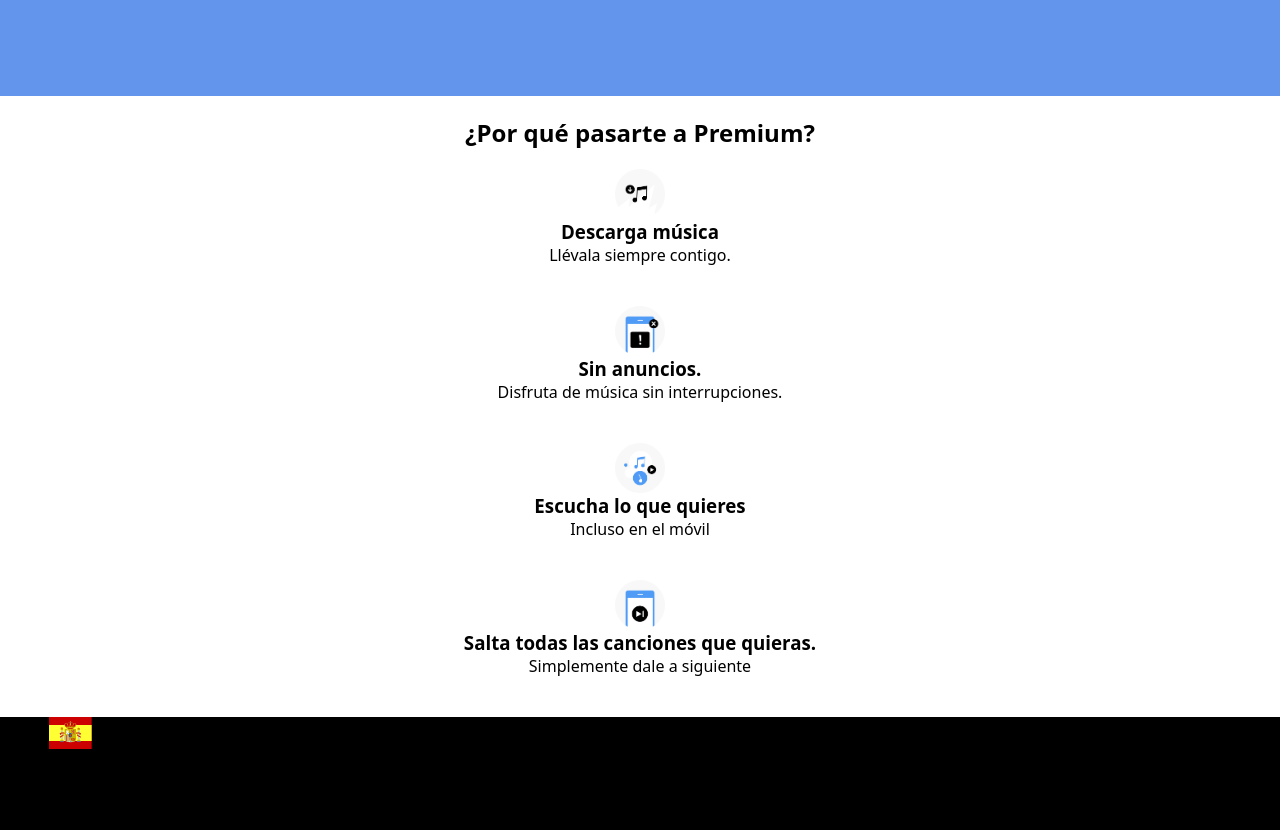
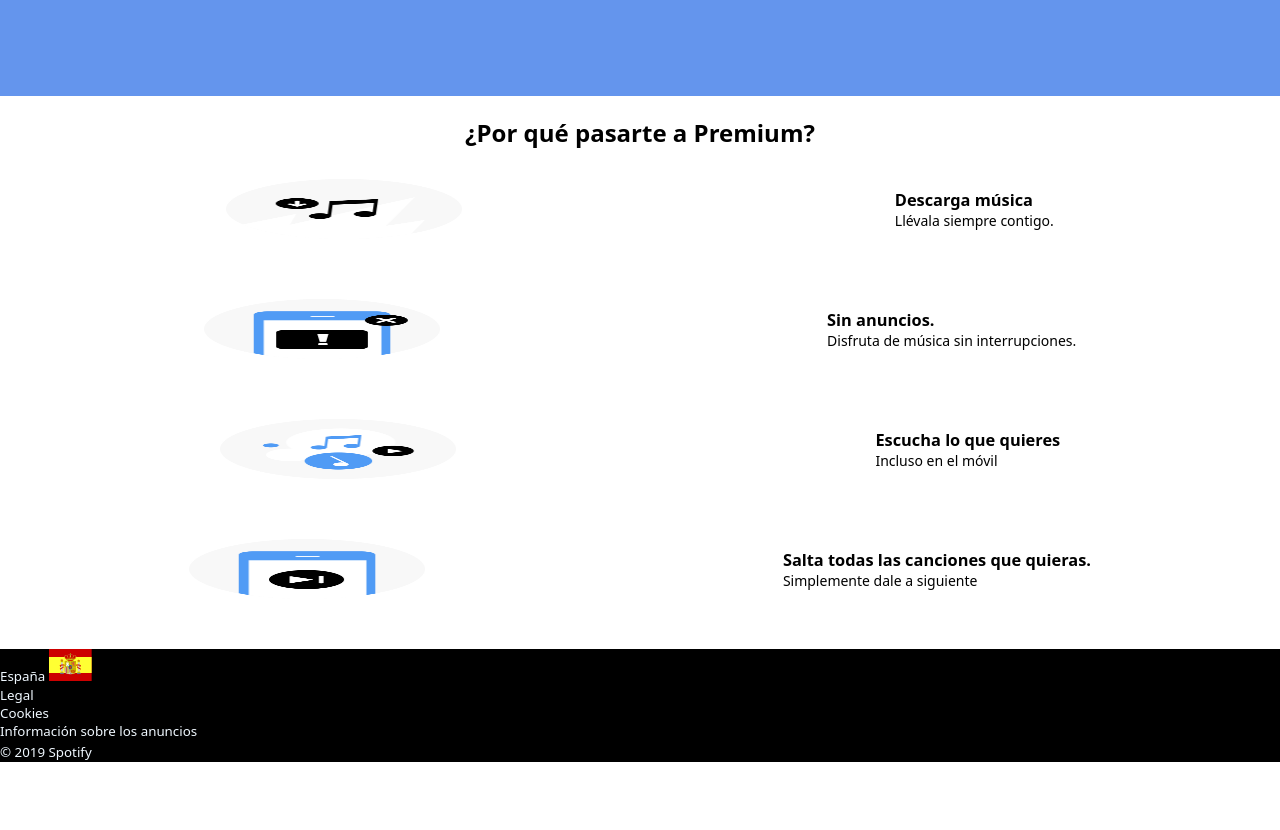
Before and after one commit to Adalab/promo-U-module-1-pair-14-spotify, a plain HTML site: page index.html in a window 1280 px wide. Shown: the part 364-1194 px from the top of the page. After the commit the page ends 1126 px from the top, so only its background shows below. Drawn offline with Linux system fonts and the light colour scheme.

Commit message:
alineando cajas

```diff
--- a/css/style.css
+++ b/css/style.css
@@ -54,17 +54,6 @@ body {
   padding: 20px;
 }
 
-.footer {
-  background-color: black;
-}
-
-.box {
-  display: flex;
-  justify-content: center;
-  flex-direction: column;
-  align-items: center;
-  margin: 20px;
-}
 
 .h2 {
   width: 100vw;
@@ -72,10 +61,34 @@ body {
   text-align: center;
 }
 
-.imagen {
-  height: 50px;
+.box {
+  width: 100vw;
+  display: flex;
+  justify-content: space-around;
+  align-items: center;
+  gap: 20px;
+  padding: 20px;
+
 }
 
-/*.text {
-  text-align: left;
-}*/
+.imagen {
+  width: 20vw;
+  height: 10vh;
+  padding: 10px;
+
+
+}
+
+.text {
+  font-size: 14px;
+ text-align: left;
+ padding: 10px;
+}
+
+.footer {
+  background-color: black;
+}
+
+.small{
+  color: aliceblue;
+}
--- a/index.html
+++ b/index.html
@@ -54,17 +54,17 @@
     </main>
     <footer class="footer">
       <div>
-        <small>España</small>
+        <small class="small">España</small>
         <img src="./images/es.svg" alt="Banderita de España" />
       </div>
       <nav>
         <ul>
-          <small><li>Legal</li></small>
-          <small><li>Cookies</li></small>
-          <small><li>Información sobre los anuncios</li></small>
+          <small class="small"><li>Legal</li></small>
+          <small class="small"><li>Cookies</li></small>
+          <small class="small"><li>Información sobre los anuncios</li></small>
         </ul>
       </nav>
-      <small>© 2019 Spotify</small>
+      <small class="small">© 2019 Spotify</small>
     </footer>
   </body>
 </html>
```
Lines whose indentation alone changed are shown as unchanged.
